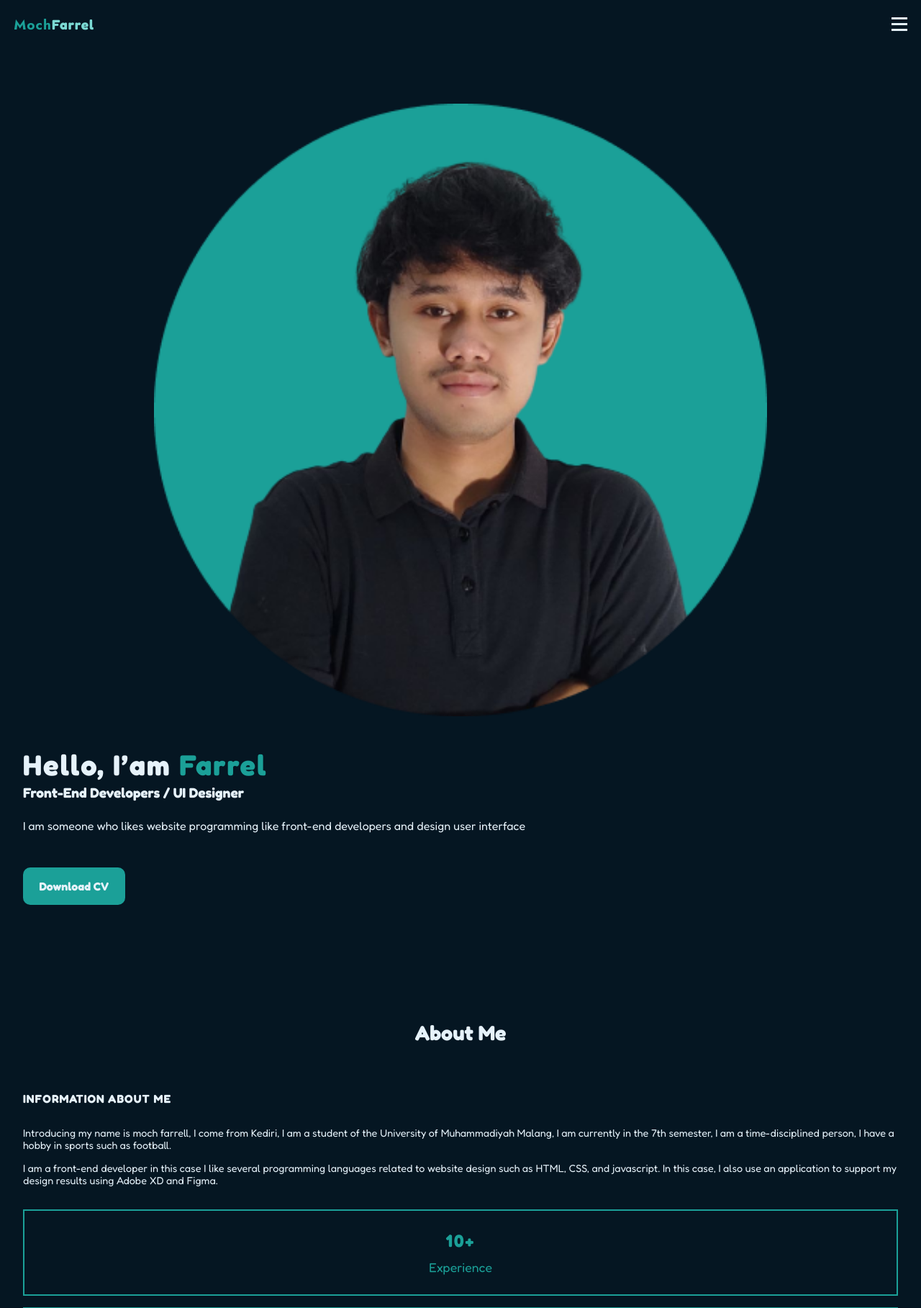
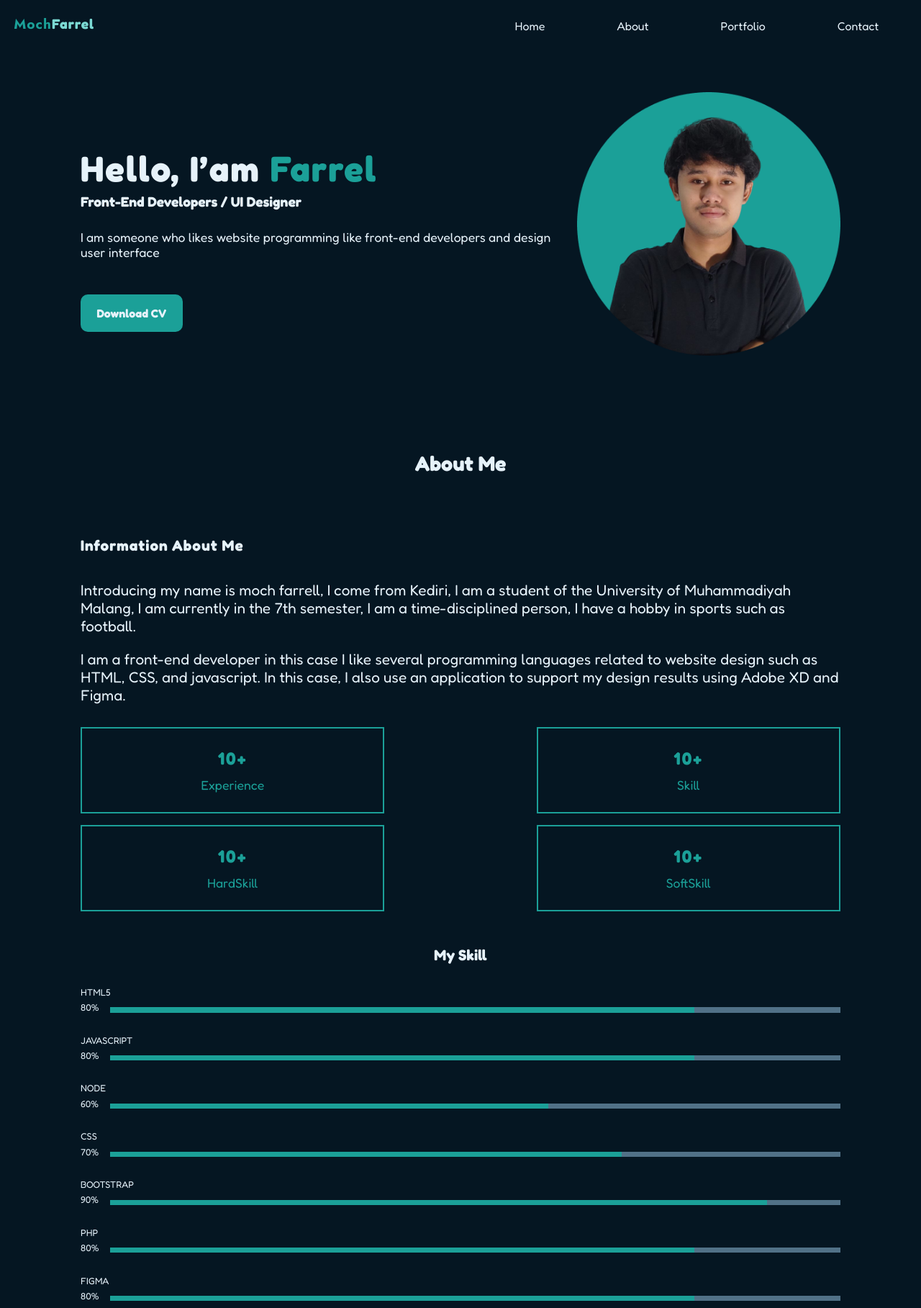
Before and after one commit to mochfarrel06/mochfarrel06.github.io, a PHP site: page / in a window 1280 px wide. Shown: the top 1817 px of the page at 72% size. Run offline with PHP 8.4, Linux system fonts and the light colour scheme.

Commit message:
Membuat layar responsif

```diff
--- a/css/style.css
+++ b/css/style.css
@@ -128,6 +128,7 @@
 section {
   width: 100%;
   padding: 5em 2em;
+  transition: all 0.3s ease-in-out;
 }
 
 /* Home */
@@ -136,12 +137,17 @@
   margin-top: 4em;
 }
 
+.home .container {
+  width: 100%;
+}
+
 .home .container .home-img {
   text-align: center;
 }
 
 .home .container .home-img img {
   width: 70%;
+  transition: all 0.3s ease-in-out;
 }
 
 .home .container .home-text {
@@ -152,11 +158,11 @@
   font-size: 2.5em;
   color: var(--putihbiru);
   letter-spacing: 2px;
+  transition: all 0.3s ease-in-out;
 }
 
 .home .container .home-text h1 span {
   color: var(--green1);
-  position: relative;
 }
 
 .home .container .home-text h3 {
@@ -198,10 +204,11 @@
 
 .about .container .about-information h4 {
   color: var(--putihbiru);
-  text-transform: uppercase;
   margin-top: 4em;
   letter-spacing: 1px;
   margin-bottom: 1.8em;
+  font-size: 1.2em;
+  transition: all 0.3s ease-in;
 }
 
 .about .container .about-information p {
@@ -250,6 +257,7 @@
   color: var(--putihbiru);
   text-align: center;
   font-size: 1.2em;
+  transition: all 0.3s ease-in-out;
 }
 
 .about .container .skill .progress-bars {
@@ -325,6 +333,7 @@
   color: var(--putihbiru);
   text-align: center;
   font-size: 1.2em;
+  transition: all 0.3s ease-in-out;
 }
 
 .about .container .experience .experience-container {
@@ -395,9 +404,11 @@
 
 .portfolio .container .portfolio-container .portfolio-card {
   background-color: var(--green1);
-  padding: 1.25em;
+  width: 100%;
+  padding: 1em;
   border-radius: 0.5em;
   margin-bottom: 2em;
+  transition: all 0.3s ease-in-out;
 }
 
 .portfolio .container .portfolio-container .portfolio-card img {
@@ -522,6 +533,7 @@
   background-color: var(--green1);
   color: var(--putihbiru);
   font-size: 1.1em;
+  margin-top: 1em;
 }
 
 .contact .container .contact-suggest form .input-group textarea {
@@ -546,3 +558,148 @@
   color: var(--putihbiru);
 }
 /* End Contact */
+
+/* Start size 571 */
+@media screen and (min-width: 571px) {
+  .home .container .home-text h1 {
+    font-size: 2.8em;
+    transition: all 0.3s ease-in-out;
+  }
+  .home .container .home-img img {
+    width: 60%;
+    transition: all 0.3s ease-in-out;
+  }
+  .home .container .home-text p {
+    font-size: 1.1em;
+    transition: all 0.3s ease-in-out;
+  }
+  .about .container .about-information p {
+    font-size: 1.1em;
+    transition: all 0.3s ease-in-out;
+  }
+  .about .container .about-information h4 {
+    font-size: 1.3em;
+  }
+  .about .container .experience h3 {
+    font-size: 1.3em;
+  }
+  .about .container .skill h3 {
+    font-size: 1.3em;
+  }
+  .portfolio .container .portfolio-container {
+    display: flex;
+    flex-direction: column;
+    align-items: center;
+  }
+  .portfolio .container .portfolio-container .portfolio-card {
+    width: 70%;
+    transition: all 0.3s ease-in-out;
+  }
+}
+/* End size 571 */
+
+/* Start size tablet */
+@media screen and (min-width: 768px) {
+  .about .container .about-information p {
+    font-size: 1.3em;
+    transition: all 0.3s ease-in-out;
+  }
+  .about .container .about-experience .experience-card {
+    width: 40%;
+  }
+  .portfolio .container .portfolio-container {
+    flex-direction: row;
+    flex-wrap: wrap;
+    justify-content: center;
+    gap: 2em;
+  }
+  .portfolio .container .portfolio-container .portfolio-card {
+    width: 45%;
+  }
+  .home .container .home-img img {
+    transition: all 0.3s ease-in-out;
+  }
+}
+/* End size tablet */
+
+/* Start size desktop */
+@media screen and (min-width: 992px) {
+  .home .container {
+    display: flex;
+    flex-direction: row-reverse;
+    justify-content: space-between;
+    align-items: center;
+  }
+  .home .container .home-img img {
+    width: 100%;
+  }
+  .home .container .home-text h1 {
+    font-size: 3.1em;
+  }
+  .navbar .container .hamburger {
+    display: none;
+  }
+  .navbar .container nav {
+    /* display: flex; */
+    right: 0;
+    top: -24px;
+    gap: 0;
+    background-color: transparent;
+    width: 57%;
+  }
+  .navbar .container nav ul {
+    display: flex;
+  }
+}
+/* End size desktop */
+
+/* Start size 1056 px */
+@media screen and (min-width: 1056px) {
+  .navbar .container nav {
+    width: 55%;
+  }
+}
+/* End size 1056 px */
+
+/* Start size 1116 px */
+@media screen and (min-width: 1116px) {
+  .navbar .container nav {
+    width: 52%;
+  }
+}
+/* End size 1116 px */
+
+/* Start size 1214 px */
+@media screen and (min-width: 1214px) {
+  .navbar .container nav {
+    width: 48%;
+  }
+  section {
+    padding: 4em 7em;
+  }
+}
+/* End size 1214 px */
+
+/* Start size 1297 px */
+@media screen and (min-width: 1297px) {
+  .navbar .container nav {
+    width: 45%;
+  }
+}
+/* End size 1297 px */
+
+/* Start size 1388 px */
+@media screen and (min-width: 1388px) {
+  .navbar .container nav {
+    width: 43%;
+  }
+}
+/* End size 1388 px */
+
+/* Start size 1488 px */
+@media screen and (min-width: 1488px) {
+  .navbar .container nav {
+    width: 40%;
+  }
+}
+/* End size 1488 px */
--- a/index.html
+++ b/index.html
@@ -213,22 +213,6 @@
                 <p class="text">Get acquainted with React, find out the reasons for learning React, and get to know the ecosystem in ReactLearn about basic React concepts such as composition, declarative code, unidirectional data flow, and realize that React is just JavaScript</p>
               </div>
             </div>
-            <div class="experience-container">
-              <a href="" class="logo-experience"><i class="bx bx-briefcase"></i></a>
-              <div class="experience-card">
-                <p class="year">2022</p>
-                <h5>Achievments</h5>
-                <p class="text">Inovation Web, Mobile-App and Android Issued by Universitas Sebelas Maret 1st place in category "Post-Pandemic Economic Improvement"</p>
-              </div>
-            </div>
-            <div class="experience-container">
-              <a href="" class="logo-experience"><i class="bx bx-briefcase"></i></a>
-              <div class="experience-card">
-                <p class="year">2022</p>
-                <h5>Achievments</h5>
-                <p class="text">2nd place in the website design category</p>
-              </div>
-            </div>
           </div>
         </div>
       </section>
@@ -417,7 +401,7 @@
               </div>
               <div class="input-group">
                 <label for="phone">Message</label>
-                <textarea name="" id="" cols="30" rows="10"></textarea>
+                <textarea name="" id="" cols="30" rows="10" placeholder="Enter message"></textarea>
               </div>
               <button>Submit</button>
             </form>
```
